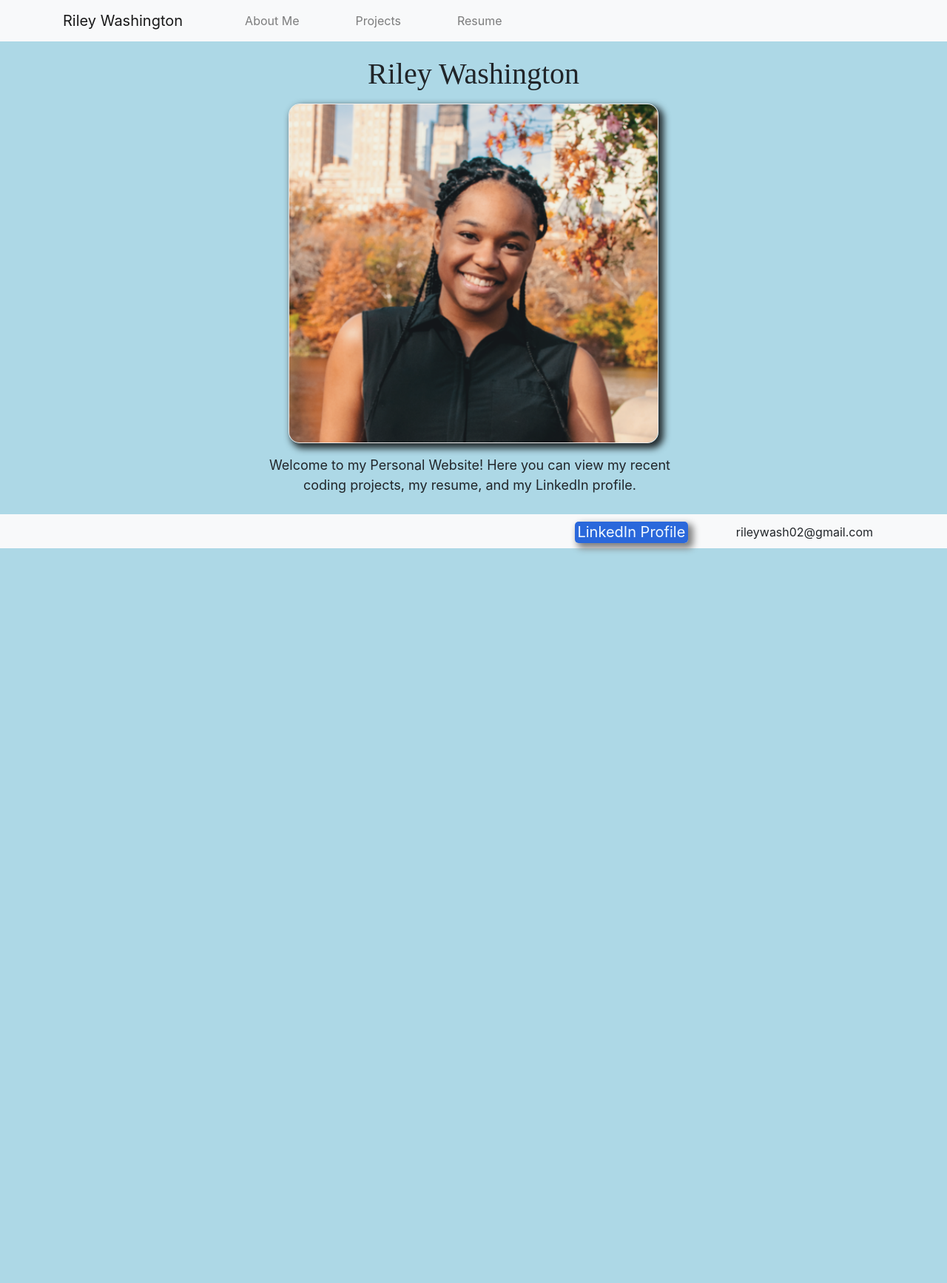
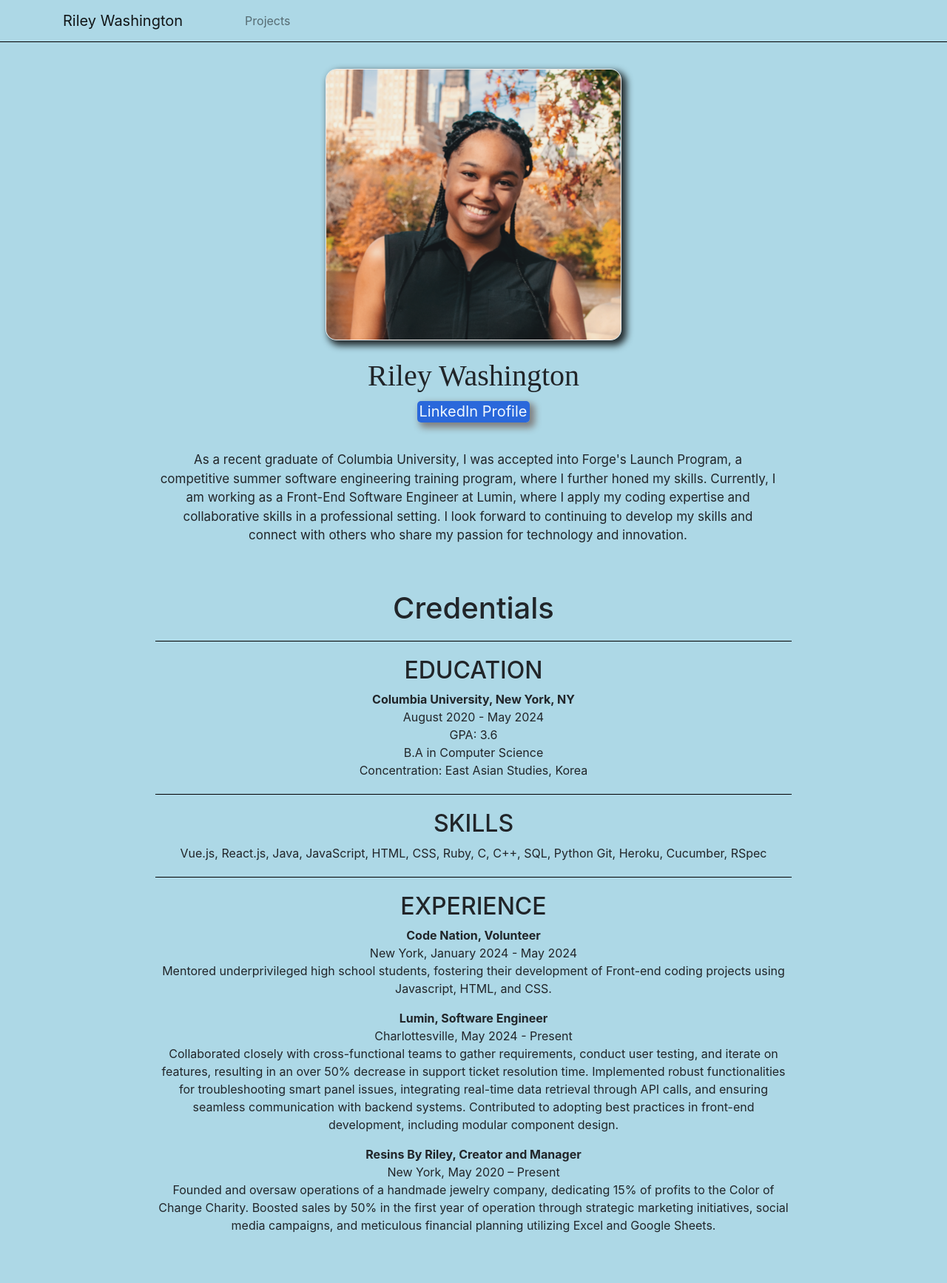
Before and after one commit to rew2155/PersonalWebsite, a Flask app: page / in a window 1280 px wide. Shown: the whole page at 74% size. Before the commit the page ends 746 px from the top, so only its background shows below. Run offline with Flask 2, Linux system fonts and the light colour scheme; some libraries are stand-ins or nearby versions; some web fonts are replaced.

Commit message:
personal website 2024

```diff
--- a/static/css/r_home.css
+++ b/static/css/r_home.css
@@ -29,7 +29,7 @@
     border-radius: 15px;
     border:thin solid rgb(238, 237, 237);
     box-shadow: 5px 5px 10px 2px rgba(0,0,0,.8);
-    width: 500px;
+    width: 400px;
 }
 
 .intro_hello {
@@ -45,11 +45,12 @@
 }
 
 .intro_para{
-    padding-bottom: 10px;
-    padding-right:10px;
-    font-size:18px;
+    padding-bottom: 15px;
+    padding-top: 15px;
+    padding-right:15px;
+    font-size:17px;
     display: inline-block;
-    width: 600px;
+    width: 850px;
 }
 
 .LinkedIn {
@@ -105,10 +106,9 @@
 }
 
 .entry{
-    border-bottom:1px solid grey;
     height: 250px;
     border-radius: 15px;
-    background-color: white;
+    background-color: rgba(255, 255, 255, 0.501);
 }
 
 .entry-pic{
@@ -116,7 +116,7 @@
 }
 
 .border-right{
-    border-right:1px solid grey;
+    border-right:1px solid rgb(78, 77, 77);
 }
 
 .container-res{
@@ -125,7 +125,6 @@
     padding-right:20px;
     padding-bottom: 50px;
     width:900px;
-    background-color: white;
 }
 
 .abme-container{
@@ -149,7 +148,7 @@
 }
 
 .section-divider {
-    border-top: 1px solid #ccc;
+    border-top: 1px solid black;
     margin-top: 20px;
     margin-bottom: 20px;
 }
--- a/templates/projects.html
+++ b/templates/projects.html
@@ -3,8 +3,6 @@
 {% block content%}
 
 <div class = "container">
-    <p class = "space"></p>
-    <p class = "space"></p>
     <p class = "space"></p>
 </div>
 
--- a/templates/r_home.html
+++ b/templates/r_home.html
@@ -35,11 +35,14 @@
         body {
             background-color:lightblue;
         }
+        .navbar {
+            border-bottom: 1px solid black;
+        }
     </style>
 </head>
 
 <body>
-    <nav class="navbar navbar-expand-lg navbar-light bg-light">
+    <nav class="navbar navbar-expand-lg navbar-light">
         <div class="container">
             <a class="navbar-brand" href="/">Riley Washington</a>
             <button class="navbar-toggler" type="button" data-bs-toggle="collapse" data-bs-target="#navbarNavAltMarkup" aria-controls="navbarNavAltMarkup" aria-expanded="false" aria-label="Toggle navigation">
@@ -48,11 +51,7 @@
             <div class="collapse navbar-collapse" id="navbarNavAltMarkup">
                 <div class="navbar-nav">
                     <span class="spacer"></span>
-                    <a class="nav-link" href="/aboutme">About Me</a>
-                    <span class="spacer"></span>
                     <a class="nav-link" href="/projects">Projects</a>
-                    <span class="spacer"></span>
-                    <a class="nav-link" href="/resume">Resume</a>
                 </div>
             </div>
         </div>
@@ -63,15 +62,5 @@
         {% endblock %}
     </div>
 
-    <footer class="bottom bg-light py-2">
-        <div class="container text-right">
-            <div class="col-md-12">
-                <a href="https://www.linkedin.com/in/riley-washington-349765255/" target="_blank" class="LinkedIn">LinkedIn Profile</a>
-                <span class="spacer"></span>
-                <span>rileywash02@gmail.com</span>
-            </div>
-        </div>
-    </footer>
-
 </body>
 </html>
--- a/templates/welcome.html
+++ b/templates/welcome.html
@@ -4,17 +4,66 @@
 {% block content %}
 <div class="row home-contianer">
     <div class="col-md-12">
-    <center><h1 class="intro_hello">
-        Riley Washington
-    </h1></center>
+
     <p></p>
         <center><img class = "homePic" src="{{ url_for('static', filename='attachments/pro_pic_front.png') }}" alt="Profile Picture"></center>
-        <p></p>
+
+        <br>
+
+        <center><h1 class="intro_hello">
+            Riley Washington
+        </h1></center>
+
+        <center><div>
+            <a href="https://www.linkedin.com/in/riley-washington-349765255/" target="_blank" class="LinkedIn">LinkedIn Profile</a>
+        </div></center>
+
+        <br>
+
         <center><p class = "intro_para">
-            Welcome to my Personal Website! Here you can view my recent coding projects, my resume,
-            and my LinkedIn profile.
-            </p></center>
+            As a recent graduate of Columbia University, I was accepted into Forge's Launch Program, a competitive summer software engineering training program, where I further honed my skills.
+            Currently, I am working as a Front-End Software Engineer at Lumin, where I apply my coding expertise and collaborative skills in a professional setting.
+            I look forward to continuing to develop my skills and connect with others who share my passion for technology and innovation.
+        </p></center>
+        <center><div class="container-res">
+            <h1>Credentials</h1>
+
+            <div class="section-divider"></div>
+            <h2>EDUCATION</h2>
+            <p><strong>Columbia University, New York, NY</strong><br>
+            August 2020 - May 2024<br>
+            GPA: 3.6<br>
+            B.A in Computer Science<br>
+            Concentration: East Asian Studies, Korea<br>
+            <p></p>
+
+
+            <div class="section-divider"></div>
+            <h2>SKILLS</h2>
+            Vue.js, React.js, Java, JavaScript, HTML, CSS, Ruby, C, C++, SQL, Python
+            Git, Heroku, Cucumber, RSpec</p>
+
+            <div class="section-divider"></div>
+            <h2>EXPERIENCE</h2>
+
+            <p><strong>Code Nation, Volunteer</strong><br>
+            New York, January 2024 - May 2024<br>
+            Mentored underprivileged high school students, fostering their development of Front-end coding projects using Javascript, HTML, and CSS.</p>
+
+            <p><strong>Lumin, Software Engineer</strong><br>
+            Charlottesville, May 2024 - Present<br>
+            Collaborated closely with cross-functional teams to gather requirements, conduct user testing, and iterate on features, resulting in an over 50% decrease in support ticket resolution time.
+            Implemented robust functionalities for troubleshooting smart panel issues, integrating real-time data retrieval through API calls, and ensuring seamless communication with backend systems.
+            Contributed to adopting best practices in front-end development, including modular component design.
+            </p>
+
+            <p><strong>Resins By Riley, Creator and Manager</strong><br>
+            New York, May 2020 – Present<br>
+            Founded and oversaw operations of a handmade jewelry company, dedicating 15% of profits to the Color of Change Charity.
+            Boosted sales by 50% in the first year of operation through strategic marketing initiatives, social media campaigns, and meticulous financial planning utilizing Excel and Google Sheets.</p>
+        </div></center>
     </div>
+
 </div>
 
 {% endblock %}
```
